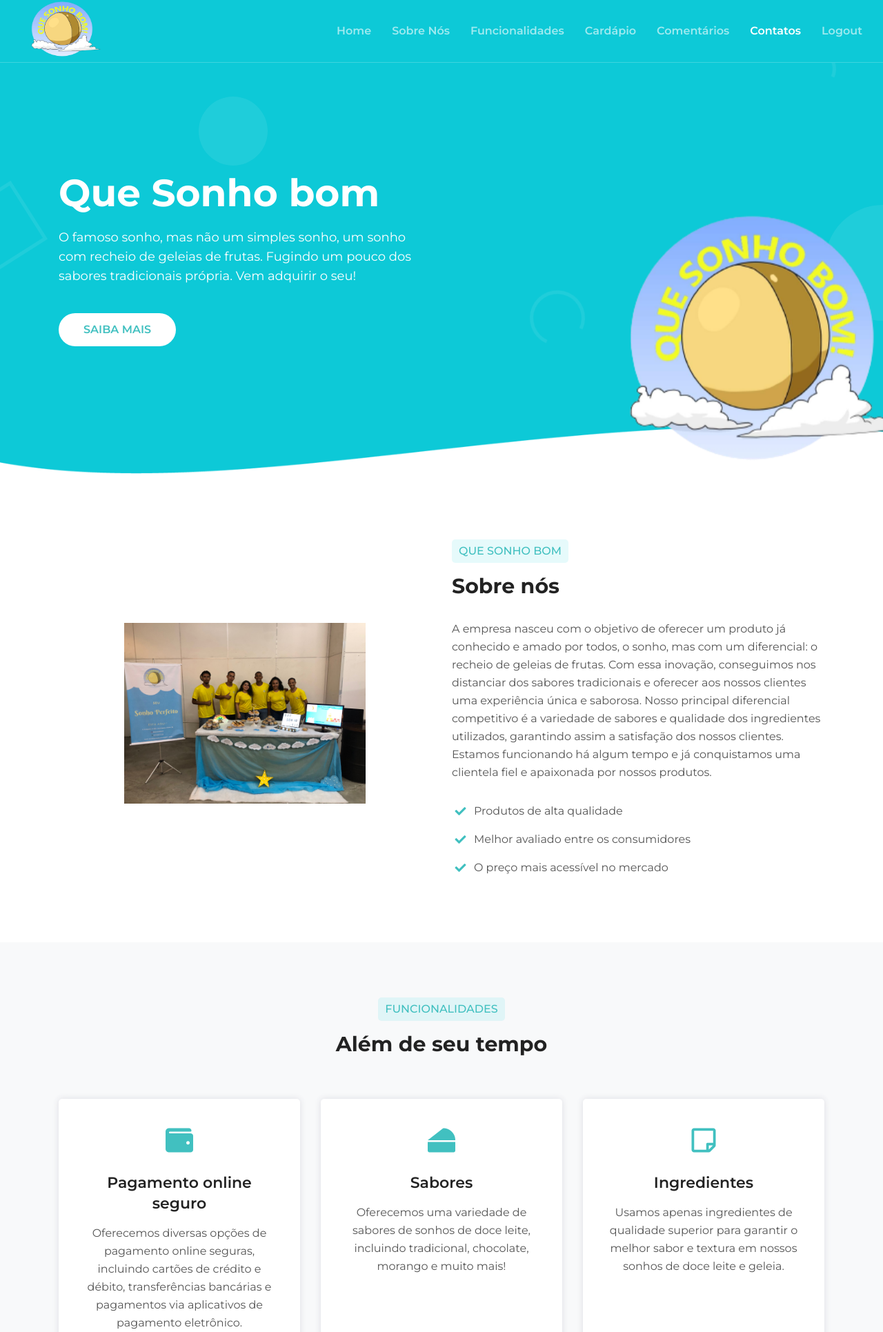
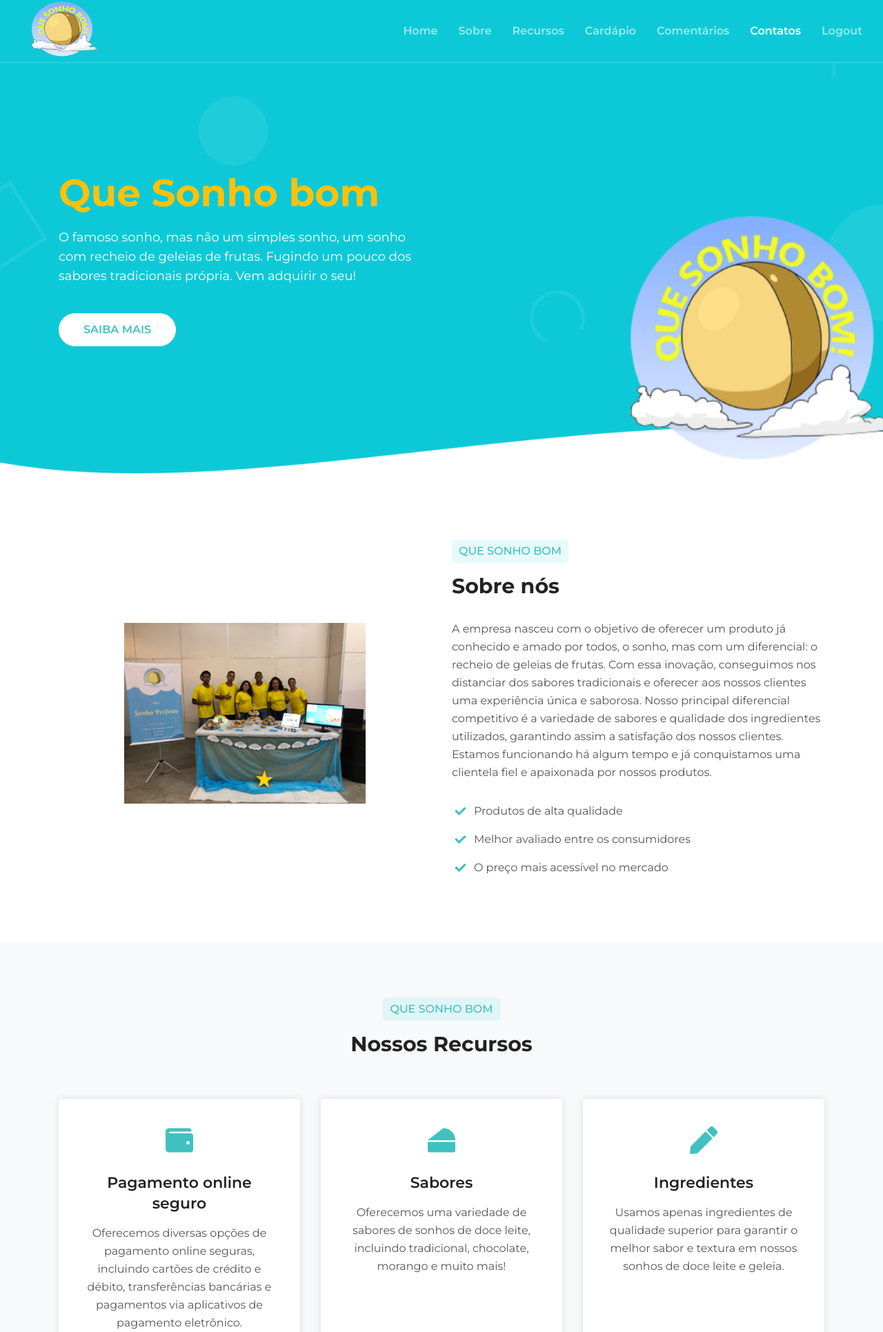
Before and after one commit to DanielDeveloperBR/Projeto-Integrador, a PHP site: page /projeto-sonho/teste.php in a window 1280 px wide. Shown: the top 1931 px of the page at 69% size. Run offline with PHP 8.4, Linux system fonts and the light colour scheme; the visitor is signed in with stand-in values (Sample User, id 1).

Commit message:
up 4.0
alteração no teste.php
cores no teste.php, contéudos, etc...
arrumação do erro do login

```diff
--- a/index.html
+++ b/index.html
@@ -58,7 +58,7 @@
                <a class="nav-link" href="#about">Sobre</a>
             </li>
             <li class="nav-item">
-              <a class="nav-link" href="#features">Funcionalidades</a>
+              <a class="nav-link" href="#features">Recursos</a>
             </li>
             <li class="nav-item">
               <a class="nav-link" href="#products">Cardápio</a>
@@ -453,7 +453,7 @@
          <input type="hidden" name="_captcha" value="false" style="display: none;">
          <!--Desabilitar captcha-->
          <!--não ir para outra pagina-->
-         <input type="hidden" name="_next" value="http://localhost/projeto-integrador-main/index.html" style="display: nome;">
+         <input type="hidden" name="_next" value="http://localhost/projeto-sonho/index.html" style="display: nome;">
          <!--não ir para outra pagina-->
          <!--Evitar spawm-->
          <input type="text" name="_honey" style="display:none">
--- a/teste.php
+++ b/teste.php
@@ -66,10 +66,10 @@ if(!isset($_SESSION['usuario']))
                <a class="nav-link active" href="#home">Home</a>
             </li>
             <li class="nav-item">
-               <a class="nav-link" href="#about">Sobre nós</a>
+               <a class="nav-link" href="#about">Sobre</a>
             </li>
             <li class="nav-item">
-              <a class="nav-link" href="#features">Funcionalidades</a>
+              <a class="nav-link" href="#features">Recursos</a>
             </li>
             <li class="nav-item">
               <a class="nav-link" href="#products">Cardápio</a>
@@ -108,7 +108,7 @@ if(!isset($_SESSION['usuario']))
         <div class="row">
             <div class="col-lg-6">
                 <div class="home-content">
-                   <h1>Que Sonho bom</h1>
+                   <h1 class="text-warning">Que Sonho bom</h1>
                    <p>O famoso sonho, mas não um simples sonho, um sonho com recheio de geleias de frutas. Fugindo um pouco dos sabores tradicionais própria. Vem adquirir o seu!</p>
                    <a href="#products" class="btn mybtn1">Saiba mais</a>
                 </div>
@@ -162,8 +162,8 @@ if(!isset($_SESSION['usuario']))
            <div class="col-lg-7">
               <!-- Section Title Start -->
               <div class="section-title">
-                  <h1 class="title">Funcionalidades</h1>
-                  <h2 class="subtitle">Além de seu tempo</h2>
+                  <h1 class="title">QUE SONHO BOM</h1>
+                  <h2 class="subtitle">Nossos Recursos</h2>
               </div>
               <!-- Section Title Start End-->
            </div>
@@ -192,7 +192,7 @@ if(!isset($_SESSION['usuario']))
            <!-- Features Item Start-->
             <div class="col-md-6 col-lg-4 d-flex">
                <div class="col-lg-12 features-item">
-                  <div class="icon"><i class="far fa-sticky-note"></i></div>
+                  <div class="icon"><i class="fas fa-pen"></i></div>
                   <h3>Ingredientes</h3>
                   <p>Usamos apenas ingredientes de qualidade superior para garantir o melhor sabor e textura em nossos sonhos de doce leite e geleia.</p>
                </div>
@@ -393,8 +393,8 @@ if(!isset($_SESSION['usuario']))
                     <div class="testi-comment">
                        <p>
                        <i class="fas fa-quote-left"></i>
-                           Geente... é realmente espetacular! Maravilhoso!<br>
-                           O único problema foi...<br>
+                           Geente... é realmente espetacular!
+                           O único problema foi...
                            Conseguir não comer tudo de uma vez!! Bjs
                        <i class="fas fa-quote-right"></i>
                        </p>
@@ -465,7 +465,7 @@ if(!isset($_SESSION['usuario']))
          <input type="hidden" name="_captcha" value="false" style="display: none;">
          <!--Desabilitar captcha-->
          <!--não ir para outra pagina-->
-         <input type="hidden" name="_next" value="http://localhost/projeto-integrador-main/teste.php" style="display: nome;">
+         <input type="hidden" name="_next" value="http://localhost/projeto-sonho/teste.php" style="display: nome;">
          <!--não ir para outra pagina-->
          <!--Evitar spawm-->
          <input type="text" name="_honey" style="display:none">
@@ -545,7 +545,7 @@ if(!isset($_SESSION['usuario']))
         <div class="row justify-content-center">
              <div class="col-lg-6">
                 <div class="footer-logo">
-                   <a href="#">Que Sonho Bom</a>
+                   <a href="#" class="text-warning">Que Sonho Bom</a>
                 </div>
                 <div class="footer-text">
                   <p>Nossas redes sociais</p>
```
Also changed, not shown: php/login.php (+10 -6 lines).
